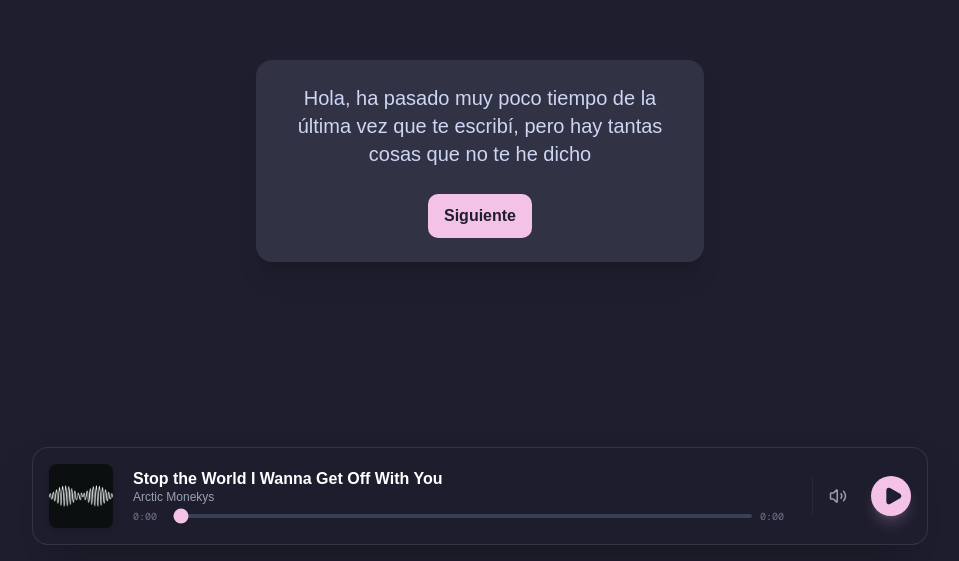
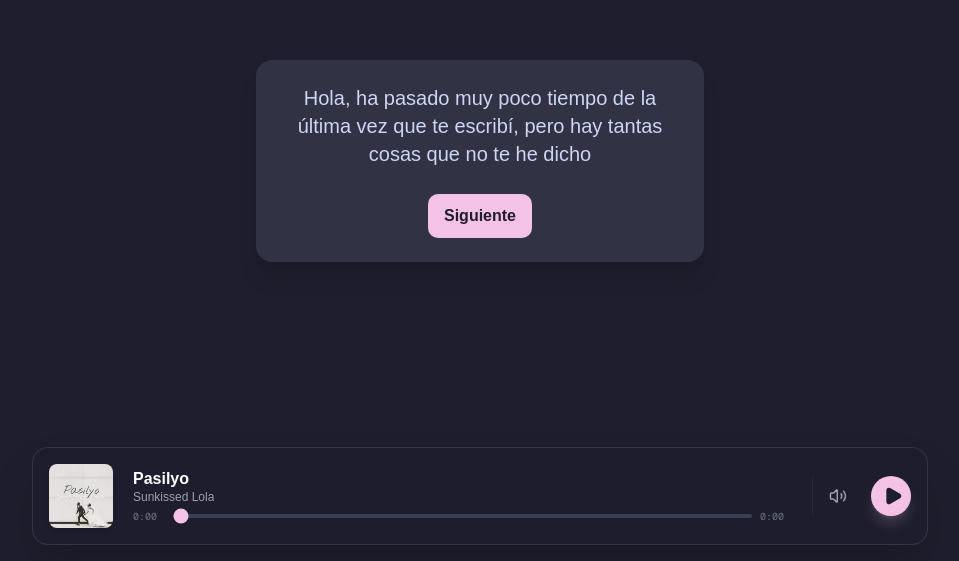
Before and after one commit to green-dv/propuesta, a Next.js app: page / in a window 1280 px wide. Shown: the part 239-800 px from the top of the page, without its empty margins (160-1119 px from the left). Built offline with nearby package versions, Linux system fonts and the light colour scheme; no server answers; the database is empty.

Commit message:
Cambio de cancion

```diff
--- a/app/components/AudioPlayer.tsx
+++ b/app/components/AudioPlayer.tsx
@@ -2,14 +2,14 @@
 
 import React, { useState, useRef, useEffect } from 'react';
 import Image from 'next/image';
-import { Play, Pause, SkipForward, SkipBack, Volume2, VolumeX } from 'lucide-react';
+import { Play, Pause, Volume2, VolumeX } from 'lucide-react';
 
 // Información Hardcodeada
 const SONG_DATA = {
-  title: "Stop the World I Wanna Get Off With You",
-  artist: "Arctic Monekys",
-  albumArt: "/31278.avif",
-  audioSrc: "/Arctic Monkeys - Stop The World I Wanna Get Off With You (Official Audio) - Official Arctic Monkeys.mp3"
+  title: "Pasilyo",
+  artist: "Sunkissed Lola",
+  albumArt: "/artworks-4nES0uJbVv8CXHWo-m9Co6A-t500x500.jpg",
+  audioSrc: "/SunKissed Lola - Pasilyo (Official Lyric Video) - SunkissedLolaVEVO.mp3"
 };
 
 const AudioPlayer = () => {
```
Also changed, not shown: public/artworks-4nES0uJbVv8CXHWo-m9Co6A-t500x500.jpg (added), 1 other file (tests, documents, lock files or other folders).
